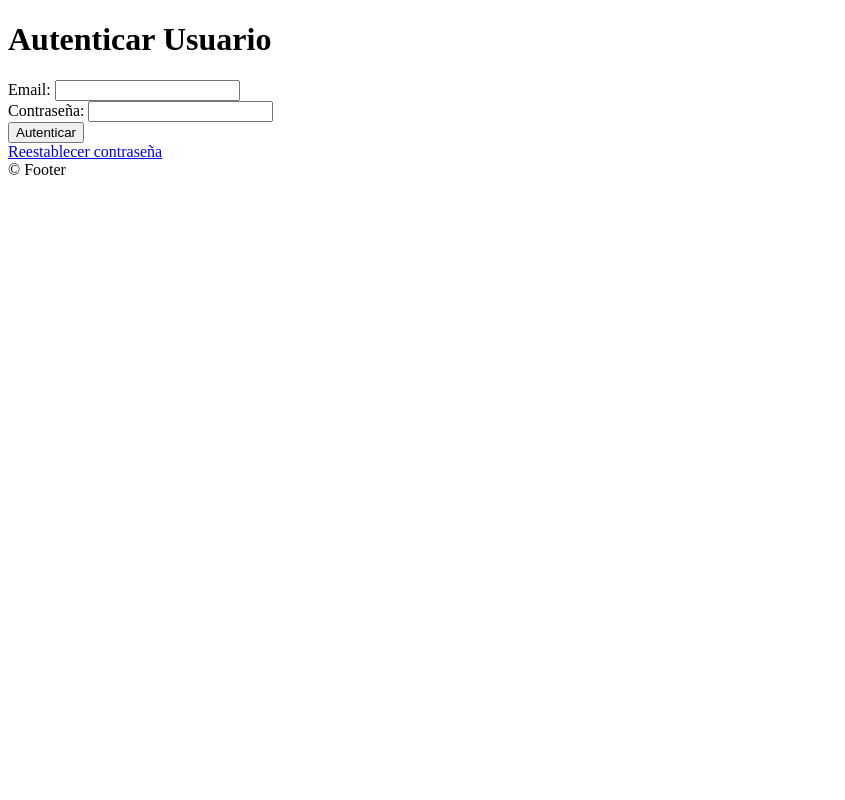
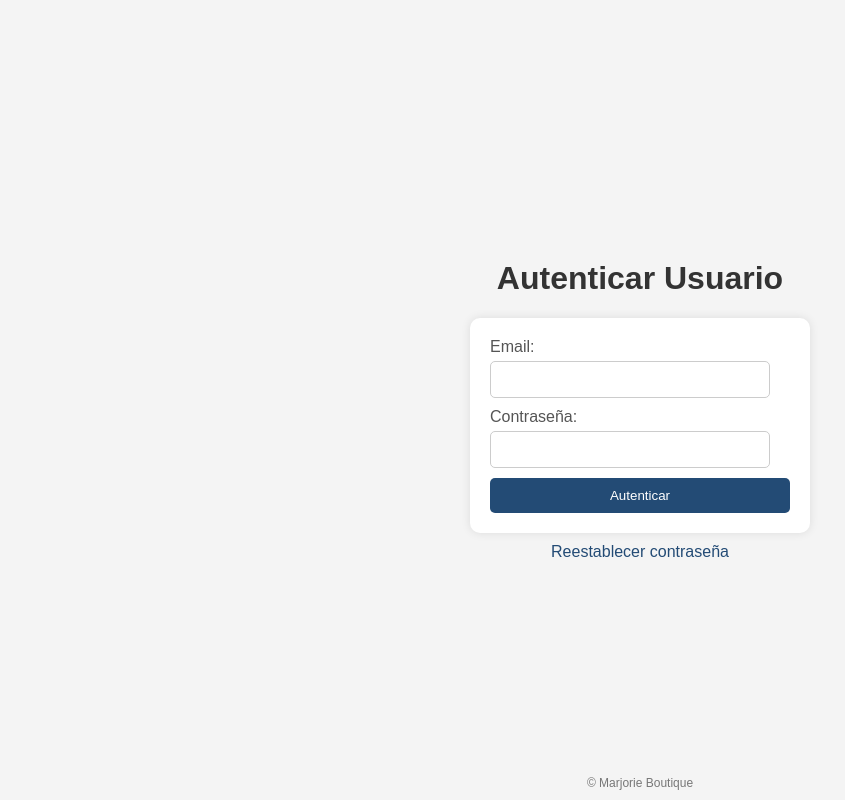
Before and after one commit to Thgear27/proyecto-ads, a PHP site: page /moduloSeguridad/getUsuario.php in a window 1280 px wide. Shown: the whole page, without its empty margins (0-845 px from the left). Run offline with PHP 8.4, Linux system fonts and the light colour scheme; data that the repository does not hold is empty; some libraries are stand-ins or nearby versions.

Commit message:
styles: add initial styles

```diff
--- /dev/null
+++ b/src/assets/styles.css
@@ -0,0 +1,180 @@
+body {
+  font-family: Arial, sans-serif;
+  background-color: #f4f4f4;
+  display: flex;
+  flex-direction: column;
+  justify-content: center;
+  align-items: center;
+  height: 100vh;
+  margin: 0;
+}
+
+h1 {
+  text-align: center;
+  color: #333;
+}
+
+form {
+  background-color: #fff;
+  padding: 20px;
+  border-radius: 10px;
+  box-shadow: 0 0 10px rgba(0, 0, 0, 0.1);
+  width: 300px;
+}
+
+label {
+  display: block;
+  margin-bottom: 5px;
+  color: #555;
+}
+
+input[type="text"],
+input[type="email"],
+input[type="password"],
+select {
+  width: calc(100% - 20px);
+  padding: 10px;
+  margin-bottom: 10px;
+  border: 1px solid #ccc;
+  border-radius: 5px;
+  box-sizing: border-box;
+}
+
+input[type="submit"] {
+  background-color: #234b75;
+  color: white;
+  padding: 10px;
+  border: none;
+  border-radius: 5px;
+  cursor: pointer;
+  width: 100%;
+}
+
+input[type="submit"]:hover {
+  background-color: #0056b3;
+}
+
+a {
+  display: block;
+  text-align: center;
+  margin-top: 10px;
+  color: #234b75;
+  text-decoration: none;
+}
+
+a:hover {
+  text-decoration: underline;
+}
+
+footer {
+  position: fixed;
+  bottom: 10px;
+  width: 100%;
+  text-align: center;
+  color: #777;
+  font-size: 12px;
+}
+
+nav {
+  display: flex;
+  flex-direction: column;
+  align-items: center;
+  gap: 10px;
+  margin-top: 20px;
+}
+
+.nav-link {
+  background-color: #234b75;
+  color: white;
+  padding: 10px 20px;
+  border-radius: 5px;
+  text-decoration: none;
+}
+
+.nav-link:hover {
+  background-color: #002e60;
+}
+
+.regresar-boton {
+  display: block;
+  text-align: center;
+  margin-bottom: 10px;
+  color: #234b75;
+  text-decoration: none;
+}
+
+.regresar-boton:hover {
+  text-decoration: underline;
+}
+
+table {
+  width: 100%;
+  border-collapse: collapse;
+  font-size: 16px;
+}
+
+thead {
+  background-color: #f2f2f2;
+  border-bottom: 2px solid #ddd;
+}
+
+thead th {
+  padding: 15px;
+  text-align: left;
+  font-weight: bold;
+  color: #333;
+}
+
+tbody tr {
+  transition: background-color 0.3s ease;
+}
+
+tbody tr:nth-child(even) {
+  background-color: #f9f9f9;
+}
+
+tbody tr:hover {
+  background-color: #e9e9e9;
+}
+
+tbody td {
+  padding: 12px;
+  border-bottom: 1px solid #ddd;
+  color: #666;
+}
+
+.actions a {
+  color: #007bff;
+  text-decoration: none;
+}
+
+.actions a:hover {
+  text-decoration: underline;
+}
+
+.form-buscar {
+  background-color: transparent;
+  padding: 0;
+  box-shadow: none;
+  width: auto;
+  display: flex;
+  gap: 10px;
+}
+
+.input-buscar {
+  width: 100%;
+  height: 100%;
+  padding: 10px;
+  border: 1px solid #ccc;
+  border-radius: 5px;
+  box-sizing: border-box;
+}
+
+.submit-buscar {
+  height: 100% !important;
+  width: auto !important;
+}
+
+.submit-buscar:hover {
+  background-color: #0056b3;
+}
--- a/src/shared/vista.php
+++ b/src/shared/vista.php
@@ -12,6 +12,7 @@ class vista
       <meta name="viewport" content="width=device-width, initial-scale=1.0">
       <script src="https://cdn.jsdelivr.net/npm/sweetalert2@11.12.0/dist/sweetalert2.all.min.js"></script>
       <link href="https://cdn.jsdelivr.net/npm/sweetalert2@11.12.0/dist/sweetalert2.min.css" rel="stylesheet">
+      <link rel="stylesheet" href="/assets/styles.css">
       <title><?= $texto ?></title>
     </head>
 
@@ -21,7 +22,7 @@ class vista
   protected function piePaginaShow()
   {
     ?>
-      <footer>&copy; Footer</footer>
+      <footer>&copy; Marjorie Boutique</footer>
     </body>
     </html>
 <?php
```
Also changed, not shown: src/moduloAlmacen/indexStockAlmacen.php (added, +19 -0 lines), src/moduloAlmacen/panelStockAlmacen.php (added, +57 -0 lines), src/moduloSeguridad/panelPrincipalSistema.php (+17 -9 lines).
